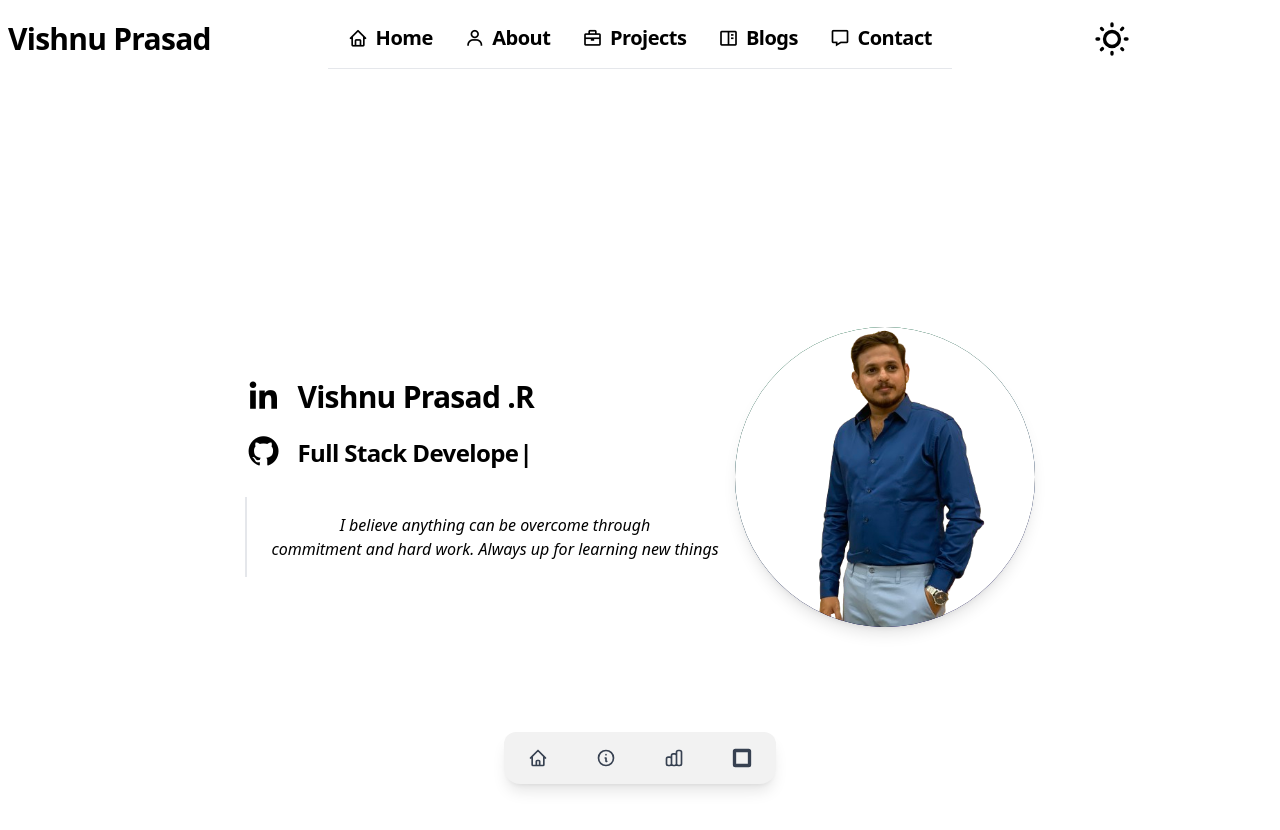
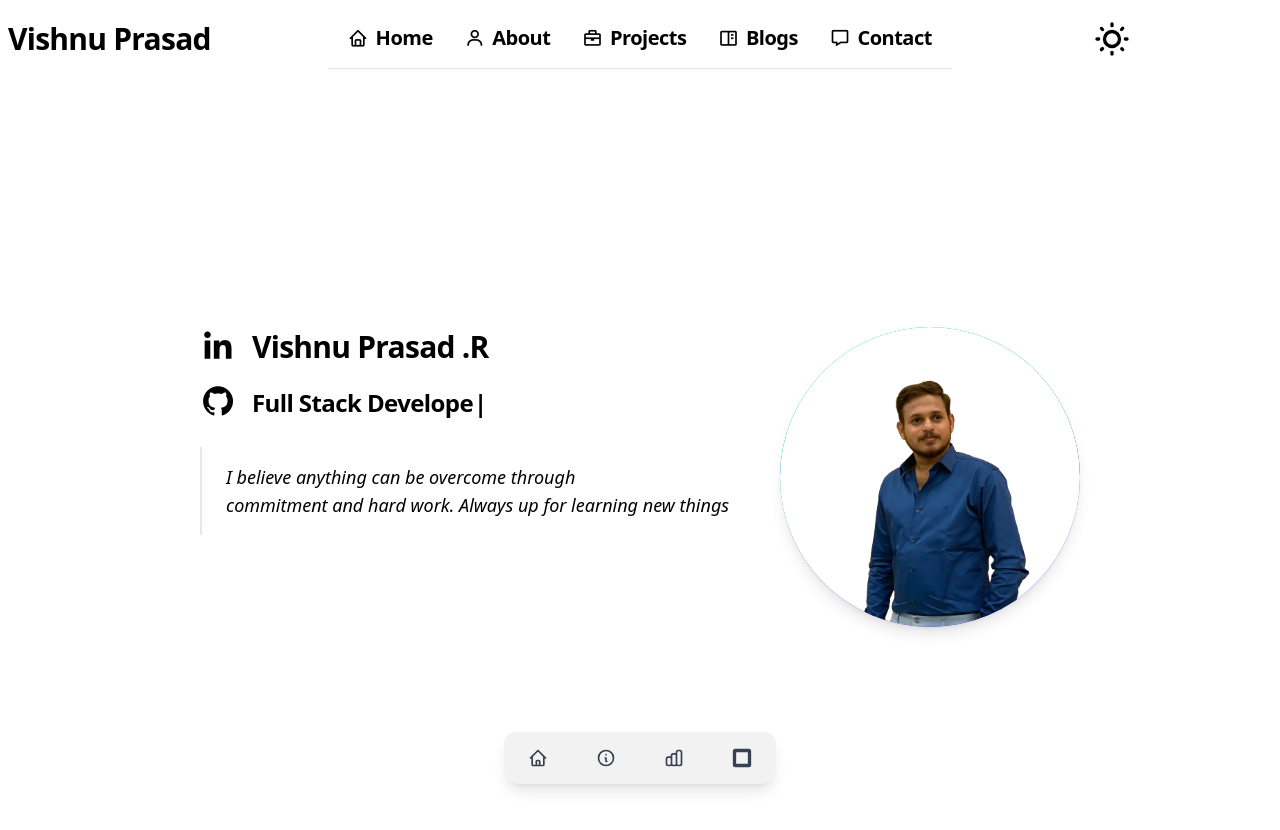
Before and after one commit to vishnuprd/portfolio, a React (Create React App) app in the folder client/: page / in a window 1280 px wide. Shown: the top 830 px of the page. Built offline with nearby package versions, Linux system fonts and the light colour scheme.

Commit message:
changes made in hero component and about component

```diff
--- a/client/src/components/about/index.jsx
+++ b/client/src/components/about/index.jsx
@@ -49,36 +49,36 @@ export default function About() {
   ];
 
   return (
-    <div className="hero bg-base-200 min-h-screen">
-      <div className="hero-content flex-col lg:flex-row-reverse">
-        <div className="main flex flex-col items-center">
-          <div className="up grid grid-cols-2 gap-4">
+    <div className="hero bg-base-200 min-h-screen p-4">
+      <div className="hero-content flex flex-col lg:flex-row-reverse gap-8">
+        <div className="main flex flex-col items-center w-full lg:w-1/2">
+          <div className="up grid grid-cols-2 gap-4 sm:grid-cols-3 md:grid-cols-4 lg:grid-cols-2 xl:grid-cols-3">
             {AboutItems.map(item => (
               <div
                 key={item.id}
-                className="cursor-pointer border p-4 rounded-lg hover:scale-105 transition-transform duration-500"
+                className="cursor-pointer border p-4 rounded-lg hover:scale-105 transition-transform duration-500 flex flex-col items-center"
               >
                 <div className="icon-container flex items-center justify-center">
                   <i className={item.icon + " text-3xl"}></i>
-                  <div className="icon-name ml-2 text-lg">{item.name}</div>
                 </div>
+                <div className="icon-name mt-2 text-lg text-center">{item.name}</div>
               </div>
             ))}
           </div>
         </div>
 
-        <div className="max-w-md mx-auto mt-6">
-          <h1 className="scroll-m-20 text-4xl font-extrabold tracking-tight lg:text-4xl py-6">Get To Know More</h1>
+        <div className="max-w-md mx-auto lg:w-1/2">
+          <h1 className="scroll-m-20 text-3xl md:text-4xl font-extrabold tracking-tight py-6">Get To Know More</h1>
           <h3 className="scroll-m-20 text-2xl font-semibold tracking-tight">About Me</h3>
-          <div className="flex w-full">
-            <div className="card rounded-box grid h-20 flex-grow place-items-center">
+          <div className="flex w-full flex-col md:flex-row items-center md:items-start">
+            <div className="card rounded-box grid h-20 flex-grow place-items-center m-2">
               <i className='bx bx-bulb text-3xl'></i>
-              <h3 className="scroll-m-20 text-xl font-semibold tracking-tight">Experience</h3>
+              <h3 className="scroll-m-20 text-xl font-semibold tracking-tight text-center">Experience</h3>
             </div>
-            <div className="divider divider-horizontal">|</div>
-            <div className="card rounded-box grid h-20 flex-grow place-items-center">
+            <div className="divider divider-horizontal hidden md:block">|</div>
+            <div className="card rounded-box grid h-20 flex-grow place-items-center m-2">
               <i className='bx bxs-graduation text-3xl'></i>
-              <h3 className="scroll-m-20 text-xl font-semibold tracking-tight">Frontend/Full Stack Developer</h3>
+              <h3 className="scroll-m-20 text-xl font-semibold tracking-tight text-center">Frontend/Full Stack Developer</h3>
             </div>
           </div>
           <div className="card-body mt-6">
@@ -89,7 +89,7 @@ export default function About() {
                   <label htmlFor={`accordion-${item.id}`} className="collapse-title text-xl font-medium cursor-pointer">
                     {item.title}
                   </label>
-                  <div className="collapse-content p-4 ">
+                  <div className="collapse-content p-4">
                     {item.description && (
                       <p className="mb-4">
                         {item.description} {item.year && <span>({item.year})</span>}
@@ -118,7 +118,6 @@ export default function About() {
                       <p className="mb-4">Languages: {item.languages}</p>
                     )}
                   </div>
-
                 </div>
               ))}
             </div>
--- a/client/src/components/hero/index.jsx
+++ b/client/src/components/hero/index.jsx
@@ -11,10 +11,11 @@ export default function Hero() {
   const { theme } = useContext(ThemeContext);
 
   return (
-    <div className={`hero ${theme === "dark" ? "dark" : "light"} min-h-screen relative`}>
-      <div className="hero-content flex-col lg:flex-row-reverse relative z-10">
-        <div className="card-heropage rounded-full w-[300px] h-[300px]">
-          <div className="card2-heropage rounded-full shadow-lg">
+    <div className={`hero ${theme === "dark" ? "dark" : "light"} min-h-screen relative flex flex-col lg:flex-row items-center justify-center p-4 lg:p-8`}>
+      <div className="hero-content flex flex-col lg:flex-row-reverse items-center lg:items-start lg:justify-between relative z-10 w-full lg:w-3/4">
+        {/* Profile Photo Section */}
+        <div className="flex justify-center lg:justify-end mb-6 lg:mb-0">
+          <div className="card-heropage rounded-full w-[200px] h-[200px] md:w-[250px] md:h-[250px] lg:w-[300px] lg:h-[300px] overflow-hidden shadow-lg">
             <img
               className="rounded-full"
               src={Profilephoto}
@@ -24,28 +25,28 @@ export default function Hero() {
             />
           </div>
         </div>
-        <div>
+        <div className="text-center lg:text-left lg:mr-8">
 
-          <div className="flex items-center mb-4">
-            <div className="icon-container">
+          <div className="flex flex-col lg:flex-row items-center mb-4">
+            <div className="icon-container mb-2 lg:mb-0 lg:mr-4">
               <a href="https://www.linkedin.com/in/vpd93/" target="_blank" rel="noopener noreferrer">
-              <i className="bx bxl-linkedin text-4xl"></i>
+                <i className="bx bxl-linkedin text-4xl"></i>
               </a>
               <div className="tooltip">LinkedIn</div>
             </div>
-            <h1 className="scroll-m-20 text-3xl font-extrabold tracking-tight lg:text-3xl dark:text-green-400 dark:glow">
-  Vishnu Prasad .R
-</h1>
+            <h1 className="text-2xl md:text-3xl font-extrabold tracking-tight dark:text-green-400 dark:glow">
+              Vishnu Prasad .R
+            </h1>
           </div>
 
-          <div className="flex items-center mb-6">
-            <div className="icon-container">
+          <div className="flex flex-col lg:flex-row items-center mb-6">
+            <div className="icon-container mb-2 lg:mb-0 lg:mr-4">
               <a href="https://github.com/vishnuprd" target="_blank" rel="noopener noreferrer">
-              <i className="bx bxl-github text-4xl"></i>
+                <i className="bx bxl-github text-4xl"></i>
               </a>
               <div className="tooltip">GitHub</div>
             </div>
-            <h1 className="scroll-m-20 text-2xl font-semibold tracking-tight">
+            <h1 className="text-xl md:text-2xl font-semibold tracking-tight">
               <Typewriter
                 options={{
                   autoStart: true,
@@ -57,12 +58,13 @@ export default function Hero() {
             </h1>
           </div>
 
-          <h4 className="py-4 mt-6 border-l-2 pl-6 italic">
+          <h4 className="py-4 mt-6 border-l-2 pl-6 italic text-sm md:text-base lg:text-lg">
             I believe anything can be overcome through
             <br />
             commitment and hard work. Always up for learning new things
           </h4>
-          <div className="tooltip" data-tip="See More About Me 👇">
+
+          <div className="tooltip mt-4" data-tip="See More About Me 👇">
             <button className="btn">Hello👋</button>
           </div>
         </div>
```
Lines whose indentation alone changed are shown as unchanged.
